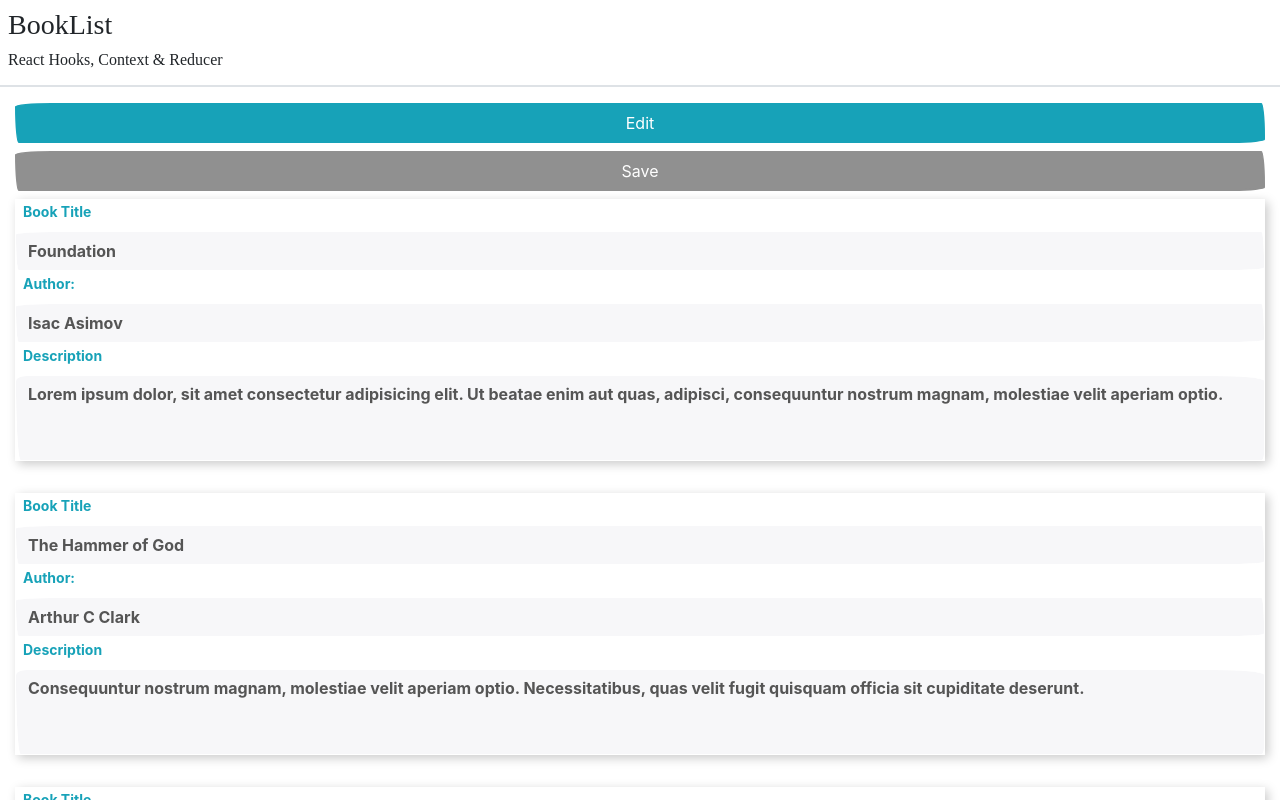
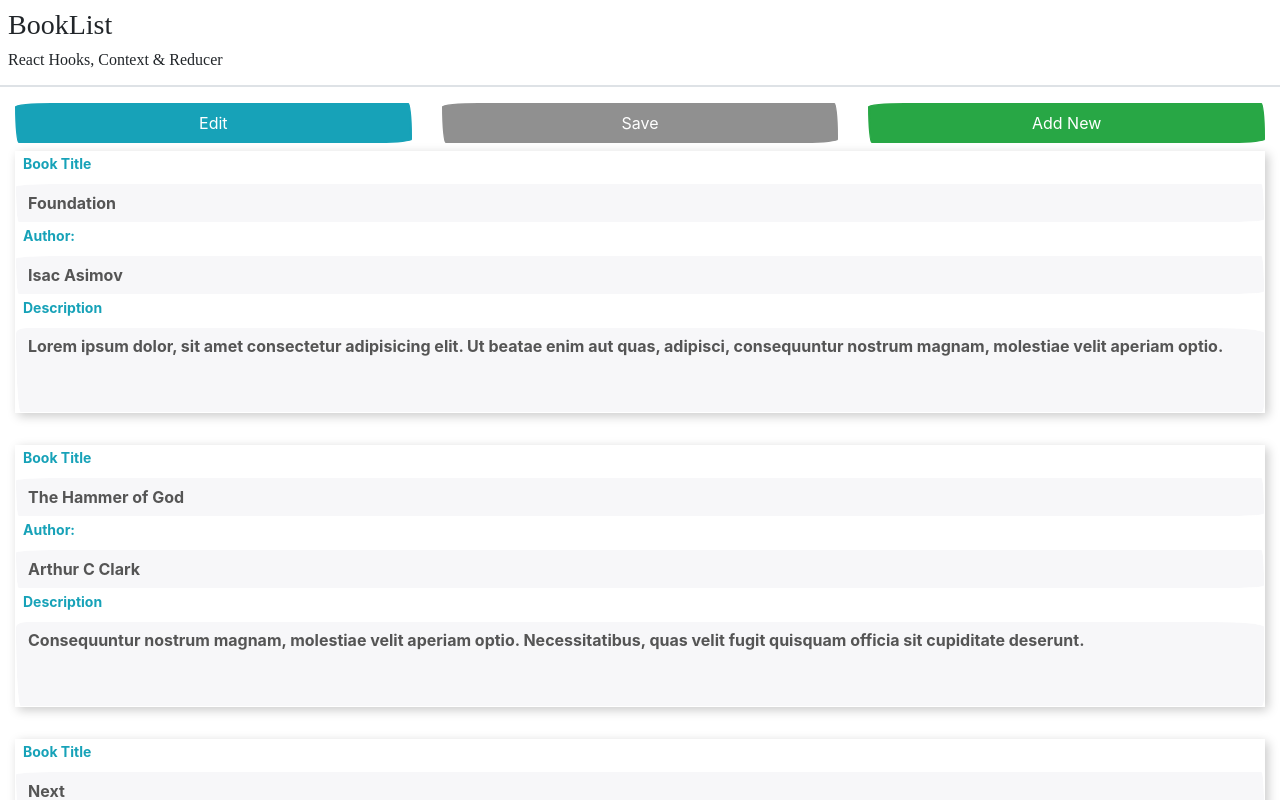
Before and after one commit to ahmedmusawir/context-booklist, a React (Create React App) app: page / in a window 1280 px wide. Shown: the top 800 px of the page. Built offline with nearby package versions, Linux system fonts and the light colour scheme; a web font is replaced by a local one.

Commit message:
Added Add new button, switching to new branch - 7 Dec 2021

```diff
--- a/src/pages/BookListPage.jsx
+++ b/src/pages/BookListPage.jsx
@@ -54,49 +54,18 @@ function BookListPage() {
     setIsEdit((prev) => (prev = !prev));
     setIsSave((prev) => (prev = !prev));
   };
-
-  //   const handleSingle = (e) => {
-  //     e.preventDefault();
-  //     const dataType = e.target.name;
-
-  //     if (dataType === 'title') {
-  //       bookList.map((book) => {
-  //         return book.id === Number(e.target.id)
-  //           ? (e.target.readOnly = false)
-  //           : null;
-  //       });
-  //     }
-  //     if (dataType === 'author') {
-  //       bookList.map((book) => {
-  //         return book.id === Number(e.target.id)
-  //           ? (e.target.readOnly = false)
-  //           : null;
-  //       });
-  //     }
-  //     if (dataType === 'description') {
-  //       bookList.map((book) => {
-  //         return book.id === Number(e.target.id)
-  //           ? (e.target.readOnly = false)
-  //           : null;
-  //       });
-  //     }
-  //   };
-
-  //   const handleBlur = (e) => {
-  //     e.preventDefault();
-  //     // console.log(e.target);
-  //     bookList.map((book) => {
-  //       return book.id === Number(e.target.id)
-  //         ? (e.target.readOnly = true)
-  //         : null;
-  //     });
-  //   };
+  const handleAdd = (e) => {
+    e.preventDefault();
+    console.log('Add form should show up now!');
+  };
 
   return (
     <Page wide={true} pageTitle='Movie Form'>
       <Row className='justify-content-center'>
         <Col sm={12}>
           <Content width='w-100' cssClassNames='bg-light mt-3'>
+            <Row>
+              <Col sm={4}>
                 <button
                   type='button'
                   className='btn btn-info btn-block'
@@ -105,6 +74,8 @@ function BookListPage() {
                 >
                   Edit
                 </button>
+              </Col>
+              <Col sm={4}>
                 <button
                   type='button'
                   className='btn btn-secondary btn-block mb-2'
@@ -113,6 +84,17 @@ function BookListPage() {
                 >
                   Save
                 </button>
+              </Col>
+              <Col sm={4}>
+                <button
+                  type='button'
+                  className='btn btn-success btn-block mb-2'
+                  onClick={handleAdd}
+                >
+                  Add New
+                </button>
+              </Col>
+            </Row>
             {bookList.map((book) => (
               <main key={book.id} className='single-item'>
                 <form>
```
Lines whose indentation alone changed are shown as unchanged.
